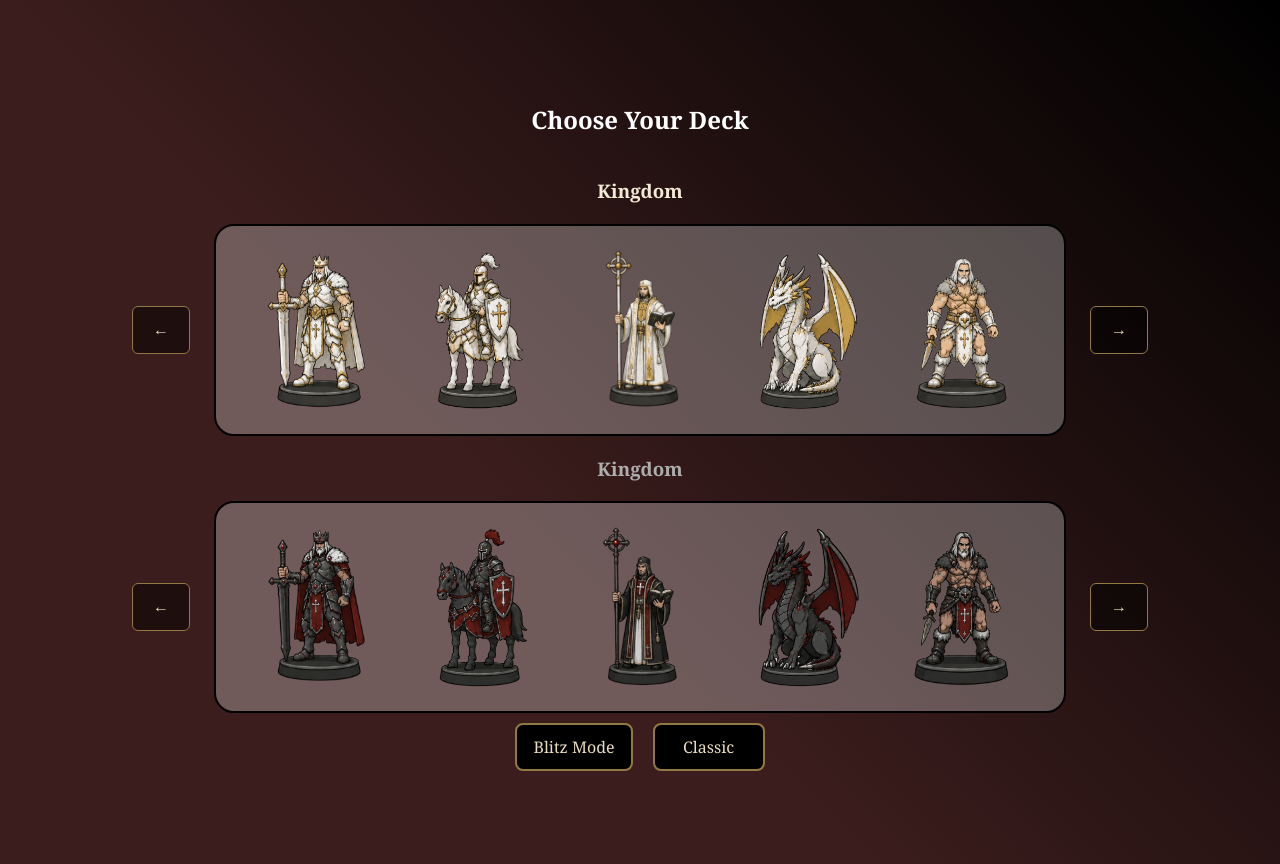
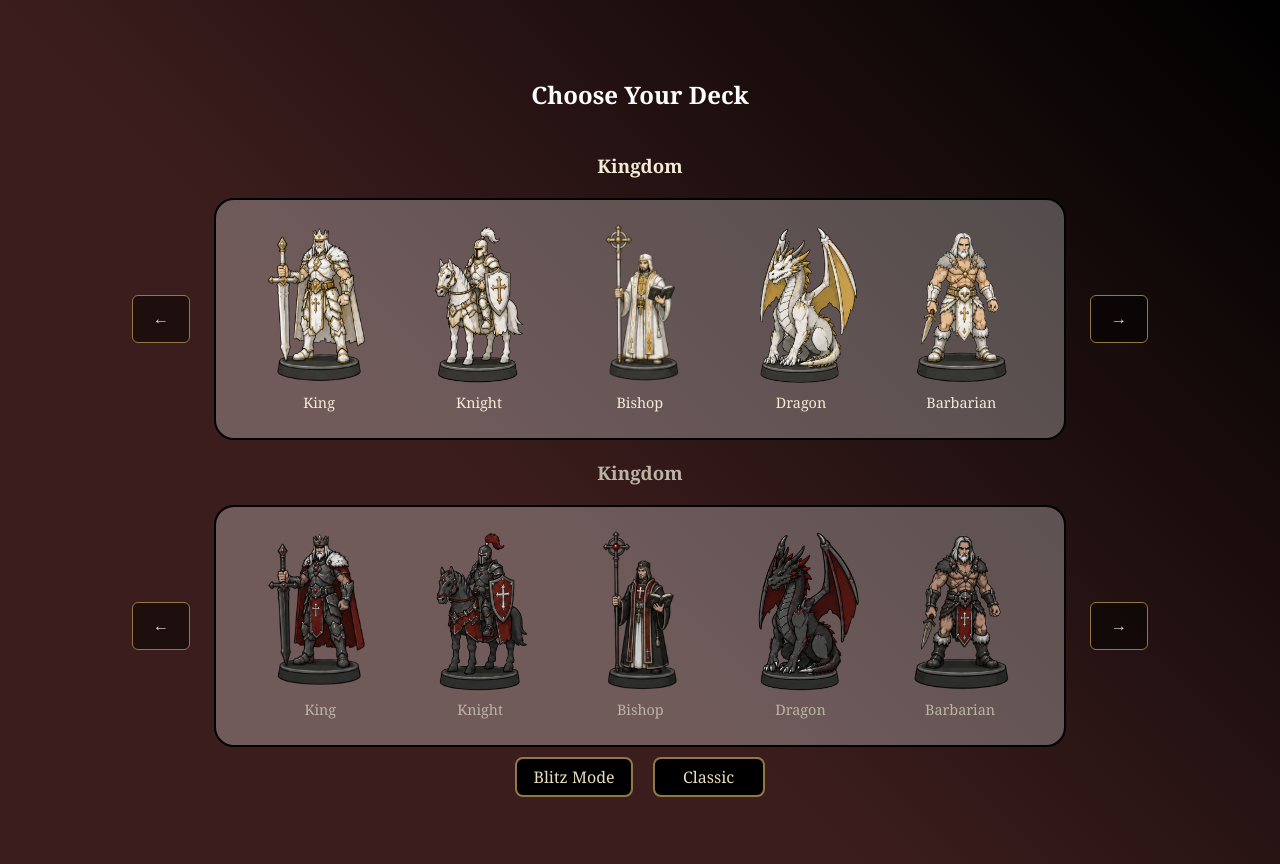
Before and after one commit to gkuenzi/4x4Chess, a React (Vite) app in the folder chess/: page / in a window 1280 px wide. Built offline with nearby package versions, Linux system fonts and the light colour scheme.

Commit message:
add piece names to deck select

```diff
--- a/chess/src/DeckSelect.jsx
+++ b/chess/src/DeckSelect.jsx
@@ -75,8 +75,18 @@ const novaType = ['novaQueen', 'knight', 'scientist', 'bishop', 'droid']
 // promoted, turn into knights
 // Note: create an array of the special pieces and upon transfer, ask if they are in array, they are claim special = true
 
+// Piece display names for each deck
+const kingdomPieceNames = ['King', 'Knight', 'Bishop', 'Dragon', 'Barbarian']
+const westernPieceNames = ['Outlaw', 'Rider', 'Sheriff', 'Hawk', 'Cowboy']
+const angelsPieceNames = ['Biblical', 'Cupid', 'Prophet', 'Angelic Warrior', 'Fallen Angel']
+const feudalPieceNames = ['Samurai', 'Oni Rider', 'Ninja', 'Dragon', 'Apprentice']
+const underworldPieceNames = ['Pluto', 'Hellbomber', 'Sorcerer', 'Imp', 'Demon']
+const vikingsPieceNames = ['Berserker', 'Beastrider', 'Rune Seeker', 'Valkyrie', 'Viking']
+const novaPieceNames = ['Nova Queen', 'Rover', 'Scientist', 'Warhawk', 'Droid']
+
 const deckTypes = [kingdomType, westernType, angelsType, feudalType, underworldType, vikingsType, novaType]
 const deckNames = ['Kingdom', 'Western', 'Angels', 'Feudal', 'Soul Keepers', 'Vikings', 'Nova Division']
+const deckPieceNames = [kingdomPieceNames, westernPieceNames, angelsPieceNames, feudalPieceNames, underworldPieceNames, vikingsPieceNames, novaPieceNames]
 
 const lightImageSets = [lightKingdomImages, lightWesternImages, lightAngelsImages, lightFeudalImages, lightUndeworldImages, lightVikingsImages, lightNovaImages]
 const darkImageSets = [darkKingdomImages, darkWesternImages, darkAngelsImages, darkFeudalImages, darkUndeworldImages, darkVikingsImages, darkNovaImages]
@@ -107,7 +117,10 @@ function DeckSelect({ onStartGame, onStartBlitzGame }) {
                     }} className='changeBtn'> ← </button>
                     <div className='deck-display'>
                         {currentWhiteSet.map((src, i) => (
-                            <img key={i} src={src} alt={`img-${i}`} />
+                            <div key={i} className='piece-container'>
+                                <img src={src} alt={`img-${i}`} />
+                                <p className='piece-name piece-name-light'>{deckPieceNames[whiteDeck][i]}</p>
+                            </div>
                         ))}
                     </div>
                     <button
@@ -133,7 +146,10 @@ function DeckSelect({ onStartGame, onStartBlitzGame }) {
                     > ← </button>
                     <div className='deck-display'>
                         {currentBlackSet.map((src, i) => (
-                            <img key={i} src={src} alt={`img-${i}`} />
+                            <div key={i} className='piece-container'>
+                                <img src={src} alt={`img-${i}`} />
+                                <p className='piece-name piece-name-dark'>{deckPieceNames[blackDeck][i]}</p>
+                            </div>
                         ))}
                     </div>
                     <button
--- a/chess/src/GamePlay.jsx
+++ b/chess/src/GamePlay.jsx
@@ -84,7 +84,6 @@ function GamePlay({ whiteDeck, blackDeck, whiteType, blackType }) {
     pctype: 'servant',
     image: color === 'white' ? lightServant : darkServant,
     servantDirection: direction,
-    isImmortal: true,
   })
   const [currentTurn, setCurrentTurn] = useState('white')
   const [selected, setSelected] = useState(null)
@@ -426,13 +425,24 @@ function GamePlay({ whiteDeck, blackDeck, whiteType, blackType }) {
       }, {})
 
       plannedMoves.forEach(({ originIndex, targetIndex, piece }) => {
-        if (targetCounts[targetIndex] > 1) return
+        // If two servants try to move to the same tile, both die
+        if (targetCounts[targetIndex] > 1) {
+          next[originIndex] = null
+          return
+        }
         const targetPiece = previous[targetIndex]
         if (targetPiece?.color === piece.color) {
           next[originIndex] = null
           return
         }
         if (targetPiece?.isLocked) return
+
+        // If servant captures an enemy piece, both servant and enemy piece die
+        if (targetPiece?.color && targetPiece.color !== piece.color) {
+          next[originIndex] = null
+          next[targetIndex] = null
+          return
+        }
 
         next[originIndex] = null
         next[targetIndex] = piece
@@ -594,6 +604,8 @@ function GamePlay({ whiteDeck, blackDeck, whiteType, blackType }) {
       const targetPiece = centerPieces[targetIndex]
       if (!targetPiece) return true
       if (targetPiece.color === piece.color) return false
+      // Prevent non-servant pieces from capturing servants
+      if (targetPiece.pctype === 'servant' && piece.pctype !== 'servant') return false
       return !targetPiece.isLocked
     }
 
@@ -612,7 +624,7 @@ function GamePlay({ whiteDeck, blackDeck, whiteType, blackType }) {
           const targetPiece = centerPieces[targetIndex]
           if (!targetPiece) {
             validMoves.push(targetIndex)
-          } else if (targetPiece.color !== piece.color && !targetPiece.isLocked) {
+          } else if (targetPiece.color !== piece.color && !targetPiece.isLocked && targetPiece.pctype !== 'servant') {
             validMoves.push(targetIndex)
             break
           } else {
@@ -648,10 +660,12 @@ function GamePlay({ whiteDeck, blackDeck, whiteType, blackType }) {
         for (const newRow of [row - 1, row + 1]) {
           if (isValidPos(newRow, forwardCol)) {
             const targetIndex = newRow * cols + forwardCol
+            const targetPiece = centerPieces[targetIndex]
             if (
-              centerPieces[targetIndex] &&
-              centerPieces[targetIndex].color !== piece.color &&
-              !centerPieces[targetIndex].isLocked
+              targetPiece &&
+              targetPiece.color !== piece.color &&
+              !targetPiece.isLocked &&
+              targetPiece.pctype !== 'servant'
             ) {
               validMoves.push(targetIndex)
             }
@@ -672,10 +686,12 @@ function GamePlay({ whiteDeck, blackDeck, whiteType, blackType }) {
         for (const newRow of [row - 1, row + 1]) {
           if (isValidPos(newRow, forwardCol)) {
             const targetIndex = newRow * cols + forwardCol
+            const targetPiece = centerPieces[targetIndex]
             if (
-              centerPieces[targetIndex] &&
-              centerPieces[targetIndex].color !== piece.color &&
-              !centerPieces[targetIndex].isLocked
+              targetPiece &&
+              targetPiece.color !== piece.color &&
+              !targetPiece.isLocked &&
+              targetPiece.pctype !== 'servant'
             ) {
               validMoves.push(targetIndex)
             }
@@ -814,7 +830,7 @@ function GamePlay({ whiteDeck, blackDeck, whiteType, blackType }) {
       return centerPieces
         .map((targetPiece, targetIndex) => ({ targetPiece, targetIndex }))
         .filter(({ targetPiece, targetIndex }) => {
-          if (!targetPiece || targetPiece.color === piece.color || targetPiece.isLocked || targetIndex === index) {
+          if (!targetPiece || targetPiece.color === piece.color || targetPiece.isLocked || targetIndex === index || targetPiece.pctype === 'servant') {
             return false
           }
           const targetRow = Math.floor(targetIndex / CENTER_SIZE)
@@ -833,6 +849,7 @@ function GamePlay({ whiteDeck, blackDeck, whiteType, blackType }) {
           targetPiece
           && targetPiece.color !== piece.color
           && targetPiece.pctype !== 'titan'
+          && targetPiece.pctype !== 'servant'
           && targetPiece.id !== piece.id
           && targetIndex !== index,
         )
@@ -978,18 +995,6 @@ function GamePlay({ whiteDeck, blackDeck, whiteType, blackType }) {
       return
     }
 
-    if (specialMode && selectedPiece.pctype === 'bomber') {
-      const { adjacent, diagonal } = getBomberTargetIndexes(selected.index)
-      const targetGroup = adjacent.includes(index) ? adjacent : diagonal.includes(index) ? diagonal : null
-      if (!targetGroup) return
-
-      targetGroup.forEach((targetIndex) => clearPieceWithEffects('center', targetIndex))
-      clearPieceWithEffects('center', selected.index)
-      setSelected(null)
-      toggleTurn()
-      return
-    }
-
     if (specialMode && selectedPiece.pctype === 'pluto') {
       const deploymentsUsed = plutoDeploymentsById[selectedPiece.id] ?? 0
       const alreadyHasServant = centerPieces.some(
@@ -1053,6 +1058,11 @@ function GamePlay({ whiteDeck, blackDeck, whiteType, blackType }) {
       && targetPiece.color !== selectedPiece.color
     )
 
+    // Prevent non-servant pieces from capturing servants
+    if (targetPiece?.pctype === 'servant' && selectedPiece.pctype !== 'servant') {
+      return
+    }
+
     if (selected.region === 'center' && selected.index === index) {
       setSelected(null)
       return
@@ -1145,7 +1155,8 @@ function GamePlay({ whiteDeck, blackDeck, whiteType, blackType }) {
       || selectedPiece?.pctype === 'cupid'
       || selectedPiece?.pctype === 'angel'
       || selectedPiece?.pctype === 'novaQueen'
-      || selectedPiece?.pctype === 'pluto')
+      || selectedPiece?.pctype === 'pluto'
+      || selectedPiece?.pctype === 'bomber')
   )
   const specialActionEnabled = Boolean(
     specialActionVisible
@@ -1153,7 +1164,8 @@ function GamePlay({ whiteDeck, blackDeck, whiteType, blackType }) {
       || selectedPiece?.pctype === 'sheriff'
       || (selectedPiece?.pctype === 'cupid' && cupidSelections.length === 2 && !selectedPiece?.specialUsed)
       || (selectedPiece?.pctype === 'angel' && !selectedPiece?.specialUsed && fallenPiecesByColor[selectedPiece.color]?.length > 0)
-      || (selectedPiece?.pctype === 'novaQueen' && (novaQueenStrikesLeft[selectedPiece?.id] ?? 2) > 0))
+      || (selectedPiece?.pctype === 'novaQueen' && (novaQueenStrikesLeft[selectedPiece?.id] ?? 2) > 0)
+      || selectedPiece?.pctype === 'bomber')
   )
 
   const getAngelDeathChance = (angelPiece) => {
@@ -1177,10 +1189,24 @@ function GamePlay({ whiteDeck, blackDeck, whiteType, blackType }) {
             ? `Nova Strike (${novaQueenStrikesLeft[selectedPiece?.id] ?? 2} Left)`
             : selectedPiece?.pctype === 'pluto'
               ? `Summon (${Math.max(0, 2 - (plutoDeploymentsById[selectedPiece?.id] ?? 0))})`
-              : 'Special'
+              : selectedPiece?.pctype === 'bomber'
+                ? 'Atomic'
+                : 'Special'
 
   const handleSpecialAction = () => {
     if (!specialActionEnabled || !selectedPiece || !selected) return
+    if (selectedPiece.pctype === 'bomber') {
+      const { adjacent, diagonal } = getBomberTargetIndexes(selected.index)
+      const allTargets = [...adjacent, ...diagonal]
+
+      allTargets.forEach((targetIndex) => {
+        clearPieceWithEffects('center', targetIndex)
+      })
+      clearPieceWithEffects('center', selected.index)
+      setSelected(null)
+      toggleTurn()
+      return
+    }
     if (selectedPiece.pctype === 'gunslinger') {
       setPiece(selected.region, selected.index, {
         ...selectedPiece,
@@ -1384,10 +1410,10 @@ function GamePlay({ whiteDeck, blackDeck, whiteType, blackType }) {
               const piece = getPiece(region, index)
               const isSelected = selected?.region === region && selected?.index === index
               const isHighlightedMove = selected && validMoves.includes(index) && region === 'center'
-              const bomberTargets = selected && currentlySelectedPiece?.pctype === 'bomber'
+              const bomberTargets = selected && currentlySelectedPiece?.pctype === 'bomber' && selected.region === 'center'
                 ? getBomberTargetIndexes(selected.index)
                 : null
-              const isBomberDiagonalTarget = Boolean(specialMode && bomberTargets?.diagonal.includes(index))
+              const isBomberDiagonalTarget = Boolean(specialMode && region === 'center' && bomberTargets?.diagonal.includes(index))
               const isSpecialTarget = specialMode && isHighlightedMove && !isBomberDiagonalTarget
               const isValidMove = !specialMode && isHighlightedMove
               const isSheriffJailedTarget = Boolean(
--- a/chess/src/deck-select.css
+++ b/chess/src/deck-select.css
@@ -11,7 +11,7 @@ body {
     justify-content: center;
     width: 100%;
     height: 100vh;
-    padding: 1rem;
+    padding: .5rem;
     box-sizing: border-box;
 }
 
@@ -47,7 +47,7 @@ img {
 }
 
 .dark-deck-heading {
-    color: rgb(173, 173, 173);
+    color: rgb(187, 180, 166);
 }
 
 .changeBtn {
@@ -64,7 +64,7 @@ img {
 .blitzBtn {
     font-family: 'Georgia', 'Garamond', 'Palatino', serif;
     min-width: 7rem;
-    height: 3rem;
+    height: 2.5rem;
     margin-top: 1rem;
     padding: 0 1rem;
     font-size: 1rem;
@@ -76,3 +76,24 @@ img {
     background-color: black;
 
 }
+
+.piece-container {
+    display: flex;
+    flex-direction: column;
+    align-items: center;
+    gap: 0.5rem;
+}
+
+.piece-name {
+    margin: 0;
+    font-size: 0.9rem;
+    text-transform: capitalize;
+}
+
+.piece-name-light {
+    color: rgb(244, 235, 214);
+}
+
+.piece-name-dark {
+    color: rgb(187, 180, 166);
+}
```
